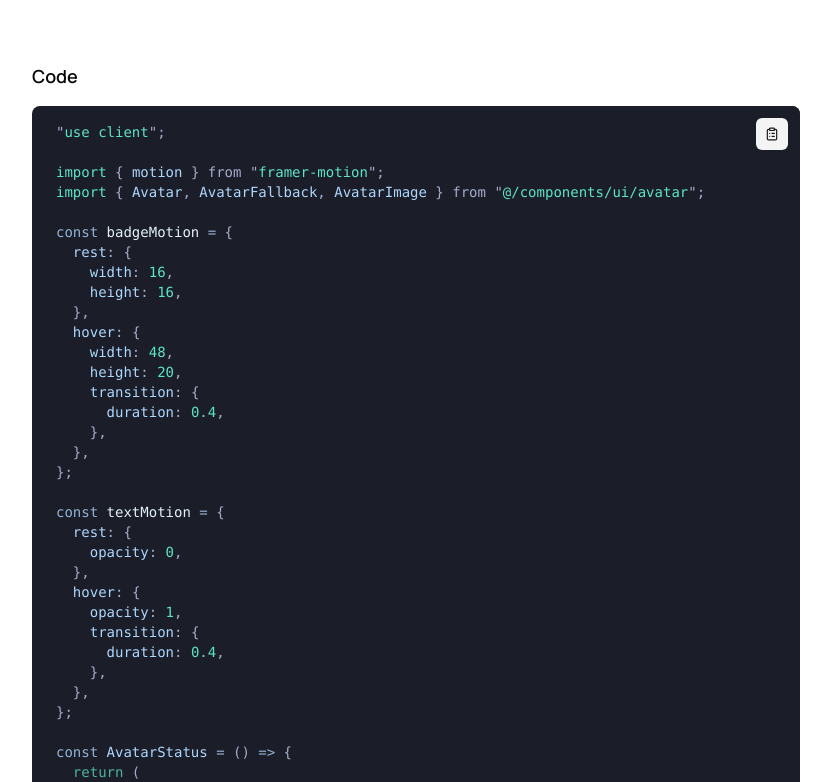
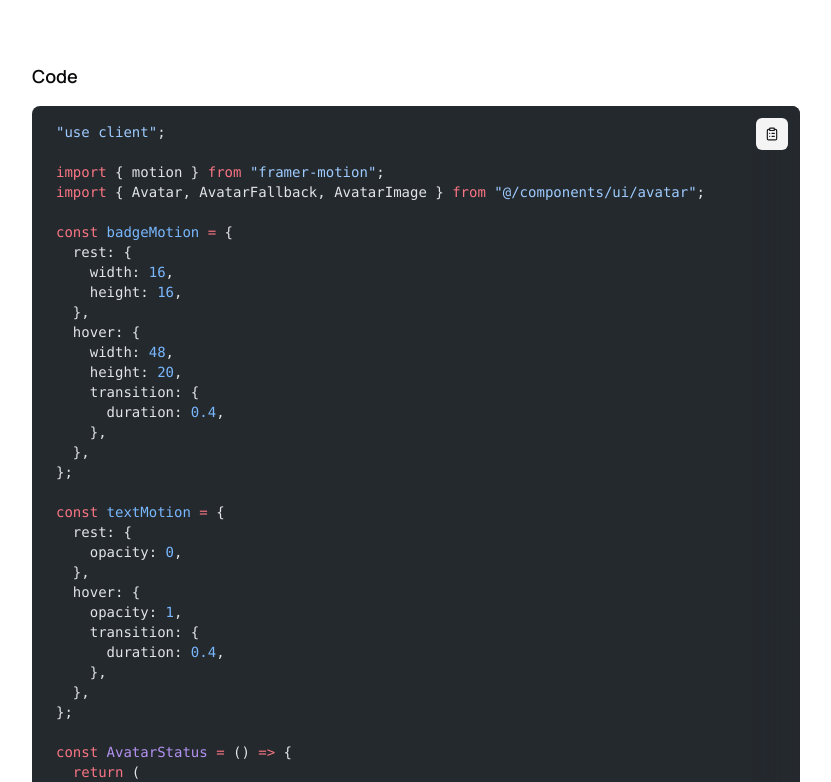
Before and after one commit to msafdev/ui, a Next.js app: page /component/avatar-status in a window 1280 px wide. Shown: the part 498-1280 px from the top of the page, without its empty margins (224-1055 px from the left). Built offline with nearby package versions, Linux system fonts and the light colour scheme.

Commit message:
feat: update shiki

```diff
--- a/components/ui/code.tsx
+++ b/components/ui/code.tsx
@@ -1,22 +1,24 @@
+import { Suspense } from "react";
+
 import CopyButton from "./copy-button";
 import Shiki, { CodeProps } from "./shiki";
-import { Suspense } from "react";
 
 const Code: React.FC<CodeProps> = ({ code, lang, theme }) => {
+
   return (
-    <div className="relative h-fit w-full max-w-3xl overflow-hidden rounded-lg bg-[#1B1E28]">
+    <div className="relative h-fit w-full max-w-3xl overflow-hidden rounded-lg bg-[#24292E]">
       <Suspense
         fallback={
-          <div className="aspect-square h-auto w-full animate-pulse rounded-lg bg-[#1B1E28]" />
+          <div className="aspect-square h-auto w-full animate-pulse rounded-lg bg-[#24292E]" />
         }
       >
-        <Shiki code={code} lang={lang} theme={theme} />
+        <Shiki code={code} lang={lang} />
       </Suspense>
       {/* Overlay */}
-      <div className="absolute right-0 top-0 h-full w-12 bg-gradient-to-r from-transparent to-[#1B1E28]" />
+      <div className="absolute right-0 top-0 h-full w-12 bg-gradient-to-r from-transparent to-[#24292E]" />
 
       {/* Copy Button */}
-      <CopyButton code={code} className="absolute right-3 top-3 w-8 h-8"/>
+      <CopyButton code={code} className="absolute right-3 top-3 h-8 w-8" />
     </div>
   );
 };
--- a/components/ui/shiki.tsx
+++ b/components/ui/shiki.tsx
@@ -10,7 +10,7 @@ export type CodeProps = {
 export default async function Shiki({
   code,
   lang = "javascript",
-  theme = "poimandres",
+  theme = "github-dark",
 }: CodeProps) {
   const html = await codeToHtml(code, {
     lang,
```
Also changed, not shown: app/component/[slug]/page.tsx (+4 -3 lines).
